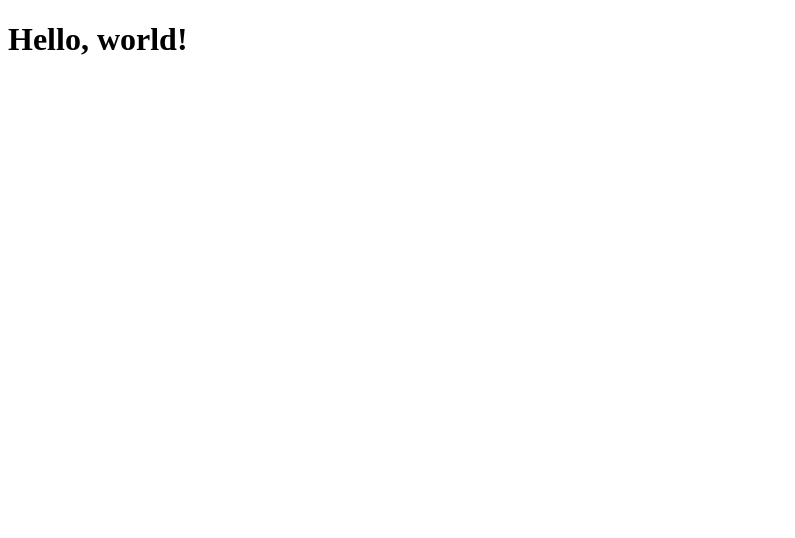
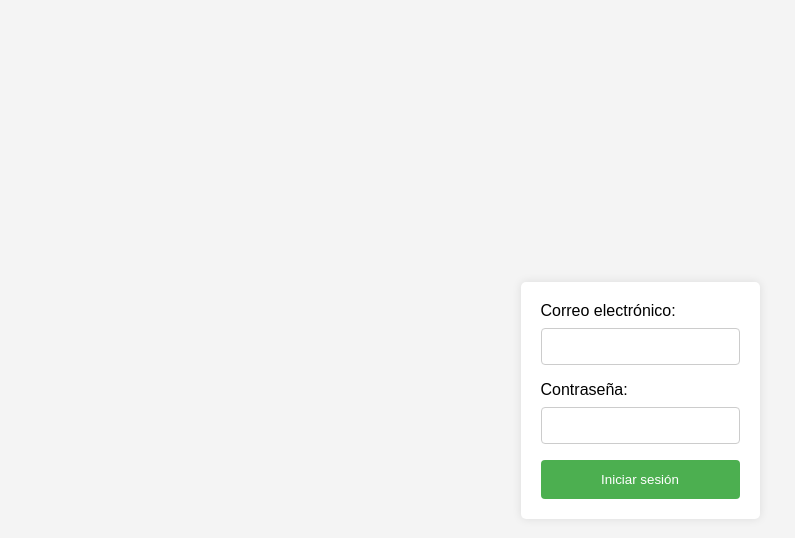
Before and after one commit to IrvingDeLaCruzM/IrvingDeLaCruzM.github.io, a plain HTML site: page index.html in a window 1280 px wide. Shown: the whole page, without its empty margins (0-795 px from the left). Drawn offline with Linux system fonts and the light colour scheme.

Commit message:
Agregando formulario de Inicio de Sesion

```diff
--- a/index.html
+++ b/index.html
@@ -1,11 +1,23 @@
-<!doctype html>
-<html lang="en">
-  <head>
-    <meta charset="utf-8">
-    <meta name="viewport" content="width=device-width, initial-scale=1">
-    <title>Bootstrap demo</title>
-  </head>
-  <body>
-    <h1>Hello, world!</h1>
-  </body>
+<!DOCTYPE html>
+<html lang="es">
+<head>
+  <meta charset="UTF-8">
+  <meta name="viewport" content="width=device-width, initial-scale=1.0">
+  <link rel="stylesheet" href="styles.css">
+  <title>Login</title>
+</head>
+<body>
+  <div class="container">
+    <form id="loginForm">
+      <label for="email">Correo electrónico:</label>
+      <input type="email" id="email" required>
+
+      <label for="password">Contraseña:</label>
+      <input type="password" id="password" minlength="8" required>
+
+      <button type="button" onclick="validateLogin()">Iniciar sesión</button>
+    </form>
+  </div>
+  <script src="script.js"></script>
+</body>
 </html>
--- /dev/null
+++ b/styles.css
@@ -0,0 +1,42 @@
+body {
+    font-family: Arial, sans-serif;
+    margin: 0;
+    padding: 0;
+    display: flex;
+    justify-content: center;
+    align-items: center;
+    height: 100vh;
+    background-color: #f4f4f4;
+  }
+
+  .container {
+    background-color: #fff;
+    padding: 20px;
+    border-radius: 5px;
+    box-shadow: 0 0 10px rgba(0, 0, 0, 0.1);
+  }
+
+  form {
+    display: flex;
+    flex-direction: column;
+  }
+
+  label {
+    margin-bottom: 8px;
+  }
+
+  input {
+    padding: 10px;
+    margin-bottom: 16px;
+    border: 1px solid #ccc;
+    border-radius: 4px;
+  }
+
+  button {
+    padding: 12px;
+    background-color: #4caf50;
+    color: #fff;
+    border: none;
+    border-radius: 4px;
+    cursor: pointer;
+  }
```
Also changed, not shown: scripts.js (added, +21 -0 lines).
